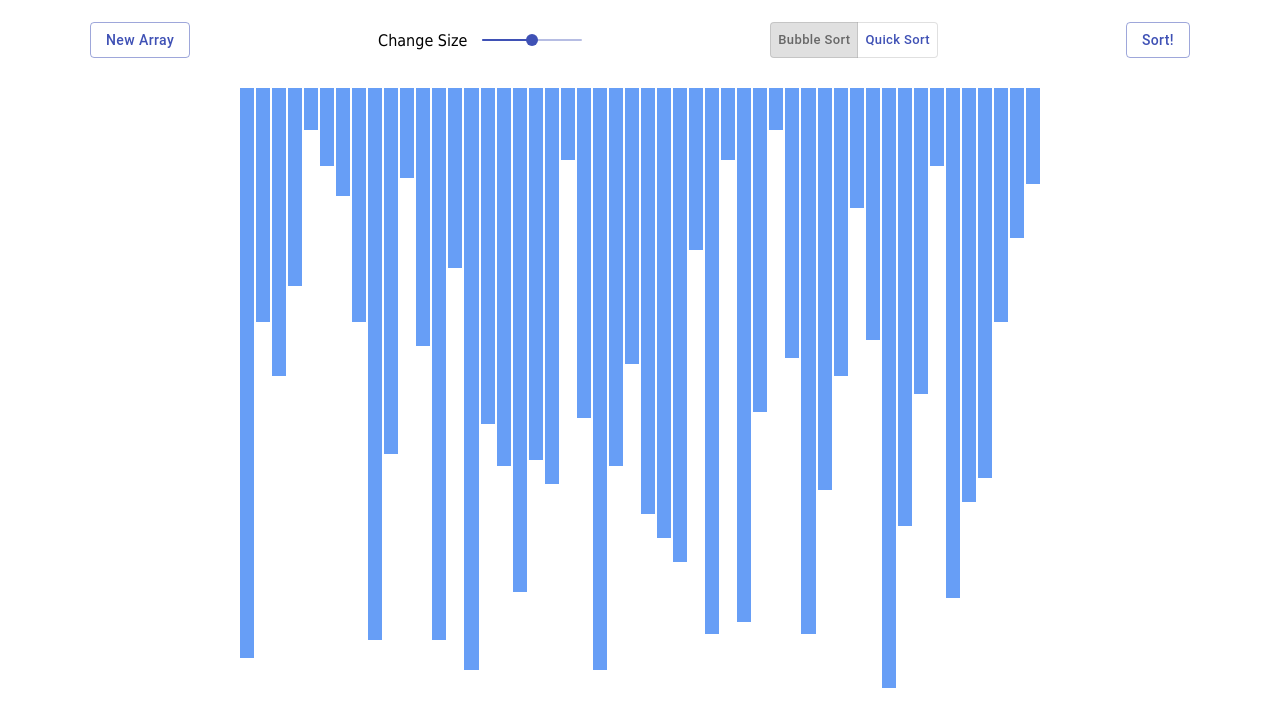
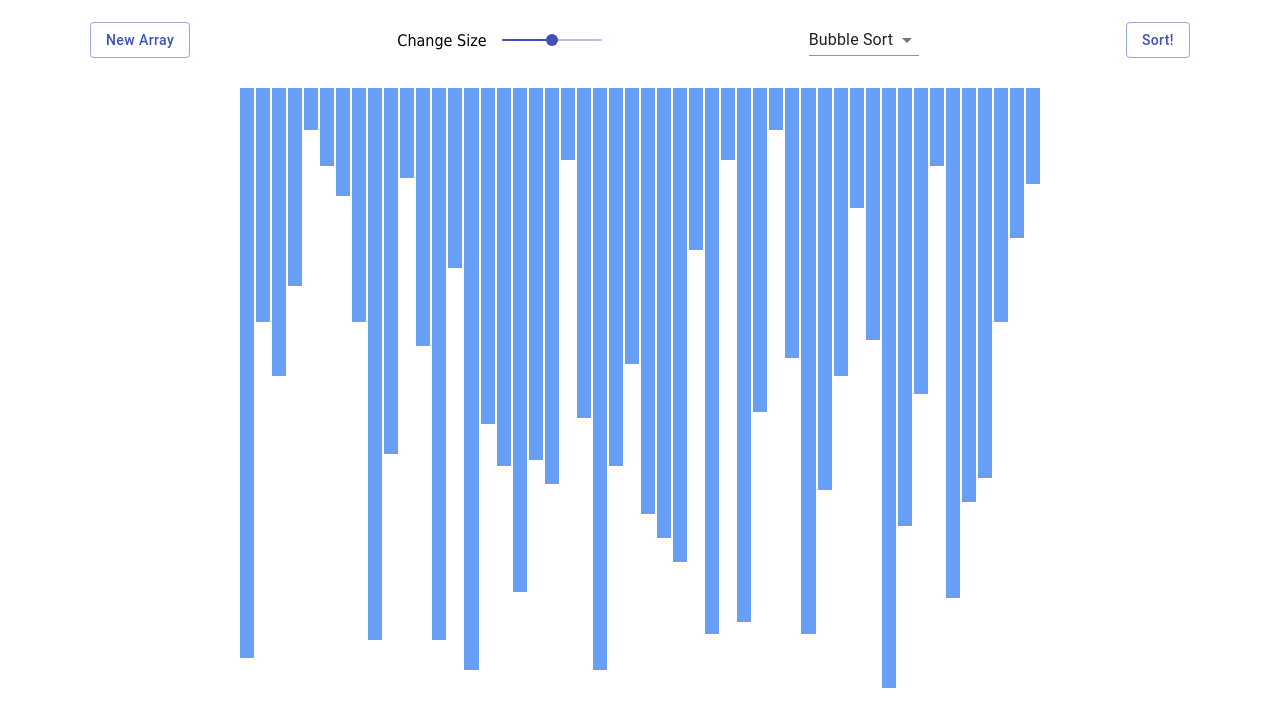
Before and after one commit to schoyannick/sorting-visualization, a Next.js app: page / in a window 1280 px wide. Shown: the top 726 px of the page. Built offline with nearby package versions, Linux system fonts and the light colour scheme.

Commit message:
:lipstick: Update ui

```diff
--- a/src/components/header/sorting-algorithms/SortingAlgorithm.tsx
+++ b/src/components/header/sorting-algorithms/SortingAlgorithm.tsx
@@ -3,8 +3,10 @@ import { useDispatch, useSelector } from 'react-redux';
 import ToggleButton from '@material-ui/lab/ToggleButton';
 import ToggleButtonGroup from '@material-ui/lab/ToggleButtonGroup';
 import { makeStyles } from '@material-ui/core';
+import Select from '@material-ui/core/Select';
+import MenuItem from '@material-ui/core/MenuItem';
+
 import { SORTING_ALGORITHMS } from '../../../constants/sortingAlgorithms';
-
 import { setSelectedAlgorithm, SortingAlgorithmType } from '../../../redux/app/actions';
 import { getIsSorting, getSelectedAlgorithm } from '../../../redux/app/selectors';
 
@@ -20,38 +22,33 @@ const SortingAlgorithm: React.FC = () => {
     const selectedSortingAlgorithm = useSelector(getSelectedAlgorithm);
     const isSorting = useSelector(getIsSorting);
 
-    const handleChange = (_, newValue: SortingAlgorithmType) => {
-        dispatch(setSelectedAlgorithm(newValue));
+    const handleChange = (event) => {
+        dispatch(setSelectedAlgorithm(event.target.value));
     };
 
     const classes = useStyles({ color: '3f51b5' });
 
     return (
-        <ToggleButtonGroup
+        <Select
+            labelId="demo-simple-select-label"
+            id="demo-simple-select"
             value={selectedSortingAlgorithm}
-            exclusive
             onChange={handleChange}
-            aria-label="Sorting algorithm"
-            size="small"
+            autoWidth
             style={{
-                height: '36px',
+                width: '110px',
             }}
         >
             {SORTING_ALGORITHMS.map((algorithm) => (
-                <ToggleButton
+                <MenuItem
                     value={algorithm.type}
                     key={algorithm.type}
-                    aria-label={algorithm.text}
                     classes={classes}
-                    style={{
-                        textTransform: 'none',
-                    }}
-                    disabled={isSorting}
                 >
                     {algorithm.text}
-                </ToggleButton>
+                </MenuItem>
             ))}
-        </ToggleButtonGroup>
+        </Select>
     );
 };
 
--- a/src/components/visualization/Visualization.tsx
+++ b/src/components/visualization/Visualization.tsx
@@ -10,10 +10,11 @@ const Visualization: React.FC = () => {
     const [height, setHeight] = useState(300);
 
     useEffect(() => {
-        setHeight(Math.min(window.innerHeight - 180, 600));
         const handleResize = () => {
-            setHeight(Math.min(window.innerHeight - 180, 600));
+            const isMobileView = window.innerWidth < 600;
+            setHeight(Math.min(window.innerHeight - (isMobileView ? 200 : 150), 600));
         };
+        handleResize();
         window.addEventListener('resize', handleResize);
 
         return () => {
--- a/src/constants/sortingAlgorithms.ts
+++ b/src/constants/sortingAlgorithms.ts
@@ -6,4 +6,10 @@ export const SORTING_ALGORITHMS = [{
 }, {
     type: SortingAlgorithmType.QUICK_SORT,
     text: 'Quick Sort',
+}, {
+    type: SortingAlgorithmType.HEAP_SORT,
+    text: 'Heap Sort',
+}, {
+    type: SortingAlgorithmType.MERGE_SORT,
+    text: 'Merge Sort',
 }];
--- a/src/redux/app/actions.ts
+++ b/src/redux/app/actions.ts
@@ -4,6 +4,8 @@ import { GENERATE_NEW_ARRAY, SET_IS_SORTING, SET_SELECTED_ALGORITHM, SET_SIZE, U
 export enum SortingAlgorithmType {
     BUBLE_SORT = 0,
     QUICK_SORT = 1,
+    HEAP_SORT = 2,
+    MERGE_SORT = 3,
 }
 
 export type Values = {
```
